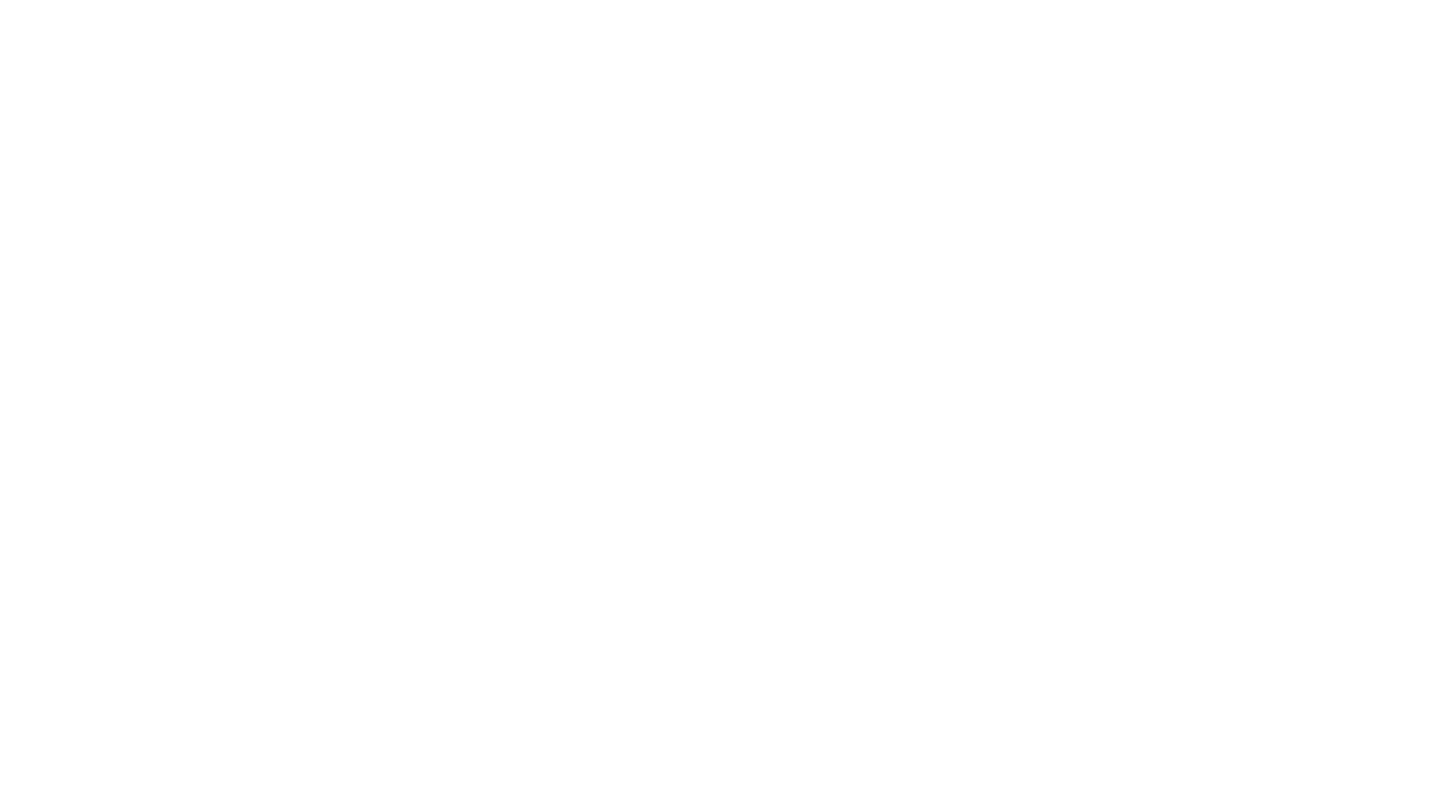
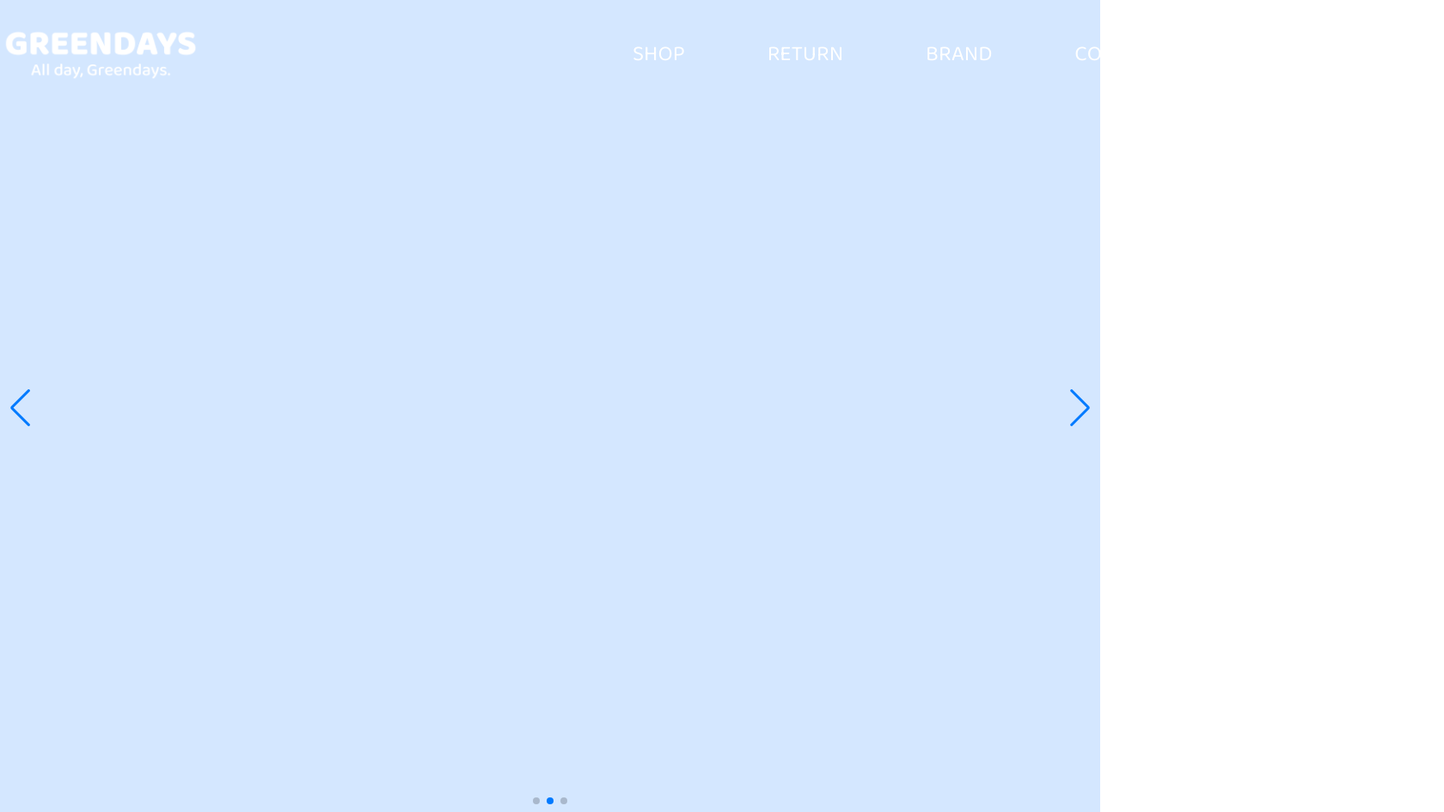
Before and after one commit to creammom/Greendays_main, a plain HTML site: page Greendays_main/index.html in a window 1280 px wide. Shown: the top 945 px of the page at 86% size, 1680 px wide, since content can reach past the window. Before the commit the page ends 800 px from the top, so only its background shows below. Drawn offline with nearby package versions, Linux system fonts and the light colour scheme.

Commit message:
sec1 작업중

```diff
--- a/Greendays_main/index.html
+++ b/Greendays_main/index.html
@@ -1,11 +1,182 @@
 <!DOCTYPE html>
 <html lang="en">
-<head>
-    <meta charset="UTF-8">
-    <meta name="viewport" content="width=device-width, initial-scale=1.0">
+  <head>
+    <meta charset="UTF-8" />
+    <meta name="viewport" content="width=device-width, initial-scale=1.0" />
     <title>Greendays_main</title>
-</head>
-<body>
 
-</body>
+    <!-- 제이쿼리 -->
+    <script src="https://cdnjs.cloudflare.com/ajax/libs/jquery/3.7.1/jquery.min.js"></script>
+    <!-- lodash -->
+    <script src="https://cdnjs.cloudflare.com/ajax/libs/lodash.js/4.17.20/lodash.min.js"></script>
+    <!-- 테일윈드 -->
+    <script src="https://cdn.tailwindcss.com"></script>
+    <!-- 스와이퍼 -->
+    <link
+      rel="stylesheet"
+      href="https://cdn.jsdelivr.net/npm/swiper@11/swiper-bundle.min.css"
+    />
+    <script src="https://cdn.jsdelivr.net/npm/swiper@11/swiper-bundle.min.js"></script>
+    <!-- gsap -->
+    <script src="https://cdn.jsdelivr.net/npm/gsap@3/dist/gsap.min.js"></script>
+    <!-- ScrollTrigger -->
+    <script src="https://cdn.jsdelivr.net/npm/gsap@3/dist/ScrollTrigger.min.js"></script>
+
+    <link rel="preconnect" href="https://fonts.googleapis.com" />
+    <link rel="preconnect" href="https://fonts.gstatic.com" crossorigin />
+    <link
+      href="https://fonts.googleapis.com/css2?family=Baloo+2:wght@400..800&family=Barlow:ital,wght@0,100;0,200;0,300;0,400;0,500;0,600;0,700;0,800;0,900;1,100;1,200;1,300;1,400;1,500;1,600;1,700;1,800;1,900&family=Caveat:wght@400..700&family=Itim&family=Marck+Script&display=swap"
+      rel="stylesheet"
+    />
+  </head>
+  <body>
+    <header>
+      <div class="con">
+        <div class="logo_wrap">
+          <a href="#" class="img_box">
+            <img src="/Greendays_main_imgs/haeder_logo.png" alt="" />
+          </a>
+        </div>
+        <nav class="menu_box">
+          <ul>
+            <li><a href="#">SHOP</a></li>
+            <li><a href="#">RETURN</a></li>
+            <li><a href="#">BRAND</a></li>
+            <li><a href="#">COMMUNITY</a></li>
+            <li><a href="#">CONTACT</a></li>
+          </ul>
+        </nav>
+        <div class="menu_icon_box">
+          <a href="#" class="img_box">
+            <img src="/Greendays_main_imgs/header_hamburger.png" alt="" />
+          </a>
+        </div>
+      </div>
+    </header>
+
+    <section class="sec_1">
+      <div class="swiper mySwiper">
+        <div class="swiper-wrapper">
+          <div class="swiper-slide slide_1"></div>
+          <div class="swiper-slide slide_2"></div>
+          <div class="swiper-slide slide_3"></div>
+        </div>
+        <div class="swiper-button-next"></div>
+        <div class="swiper-button-prev"></div>
+        <div class="swiper-pagination"></div>
+      </div>
+    </section>
+
+    <style>
+      /* 노말라이즈 */
+      body,
+      ul,
+      li {
+        margin: 0;
+        padding: 0;
+        list-style: none;
+      }
+
+      a {
+        text-decoration: none;
+        color: inherit;
+      }
+
+      /* 라이브러리 */
+      .con {
+        width: 1680px;
+        margin: 0 auto;
+      }
+
+      .con-min-width {
+        min-width: 1680px;
+      }
+
+      .img_box > img {
+        display: block;
+        width: 100%;
+      }
+
+      /* 커스텀 */
+
+      /* 헤더 시작 */
+
+      header {
+        font-family: "Baloo 2", sans-serif;
+        padding-top: 30px;
+        position: absolute;
+        top: 0;
+        left: 0;
+        z-index: 100;
+        width : 100%;
+      }
+
+      header .con {
+        display: flex;
+        align-items: center;
+        justify-content: space-between;
+      }
+
+      header .con .logo_wrap {
+        width: 234px;
+      }
+
+      header .menu_box > ul {
+        width: 850px;
+        font-size: 25px;
+        color: #fff;
+        display: flex;
+        justify-content: space-between;
+        align-items: center;
+        /* border : solid 1px red; */
+        margin-left: 430px;
+      }
+
+      header .con .menu_icon_box .img_box img {
+        width: 22px;
+      }
+      /* 헤더 끝 */
+
+      /* 섹션1 시작 */
+
+      .sec_1 .swiper .swiper-slide {
+        width: 100%;
+        height: 950px;
+      }
+
+      .sec_1 .swiper .slide_1 {
+        background-color: rgb(143, 143, 143);
+      }
+
+      .sec_1 .swiper .slide_2 {
+        background-color: rgb(212, 231, 255);
+      }
+
+      .sec_1 .swiper .slide_3 {
+        background-color: rgb(255, 212, 219);
+      }
+
+      /* 섹션1 끝 */
+    </style>
+
+    <script>
+      var swiper = new Swiper(".mySwiper", {
+        spaceBetween: 30,
+        centeredSlides: true,
+        autoplay: {
+          delay: 4000,
+          disableOnInteraction: false,
+        },
+        pagination: {
+          el: ".swiper-pagination",
+          clickable: true,
+        },
+        navigation: {
+          nextEl: ".swiper-button-next",
+          prevEl: ".swiper-button-prev",
+        },
+        loop: true,
+      });
+    </script>
+  </body>
 </html>
```
Also changed, not shown: Greendays_main/header.html (+6 -11 lines).
